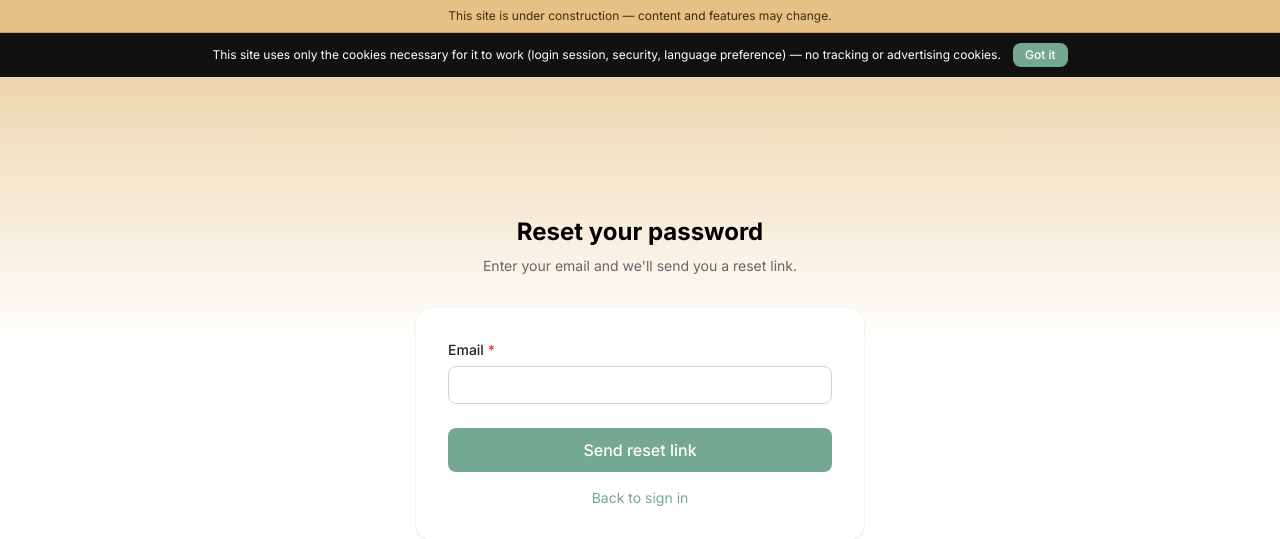
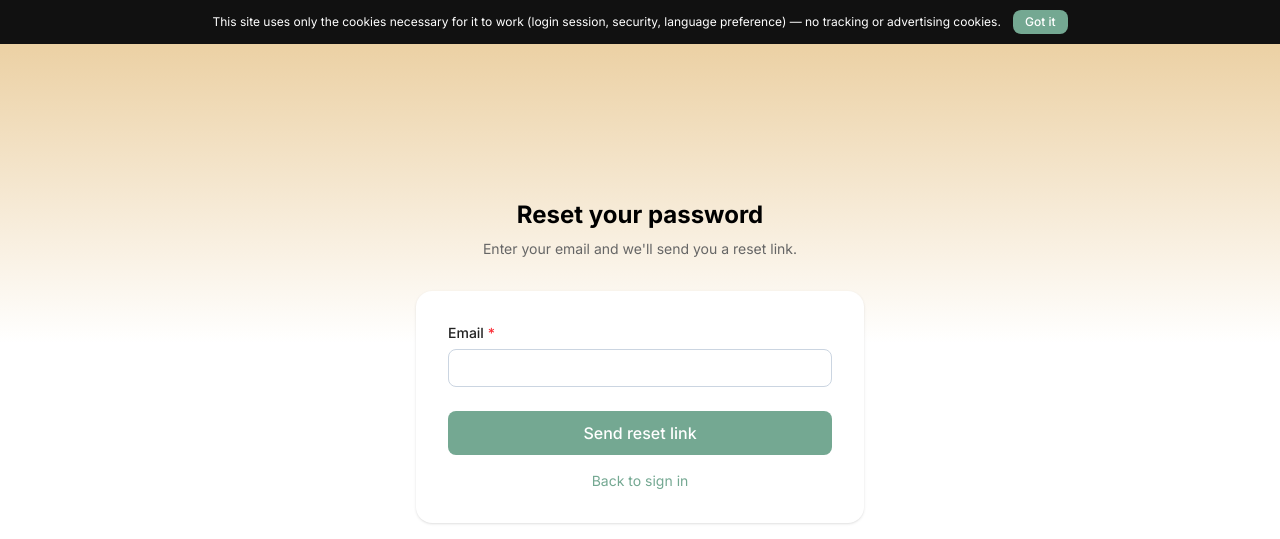
Before and after one commit to vmalep/teachandlearn, a Django app: page /accounts/password-reset/ in a window 1280 px wide. Shown: the part 57-596 px from the top of the page. Run offline with Django 5.2, Linux system fonts and the light colour scheme; style sheets or scripts are compiled from the project's sources.

Commit message:
Remove "under construction" banner
Co-Authored-By: Claude Sonnet 5 <noreply@anthropic.com>

```diff
--- a/templates/base.html
+++ b/templates/base.html
@@ -129,10 +129,6 @@
     </div>
   </header>
 
-  <div class="bg-orange-50 border-b border-orange-200 text-orange-800 text-center text-xs py-2 px-4">
-    {% trans "This site is under construction — content and features may change." %}
-  </div>
-
   {% if not request.COOKIES.cookie_notice_dismissed %}
     <div id="cookie-notice"
       class="bg-slate-800 text-white px-4 py-2.5 flex flex-col sm:flex-row items-center justify-center gap-3 text-xs text-center">
```
